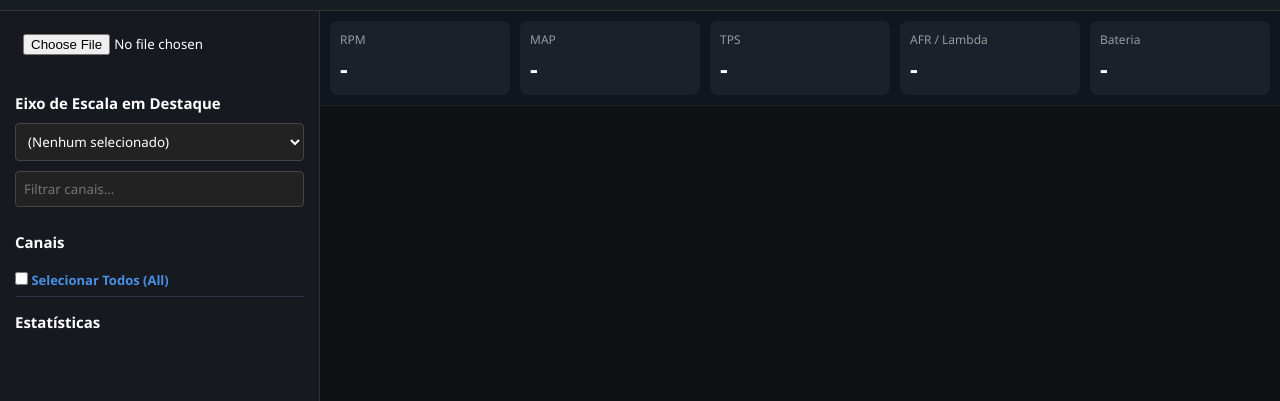
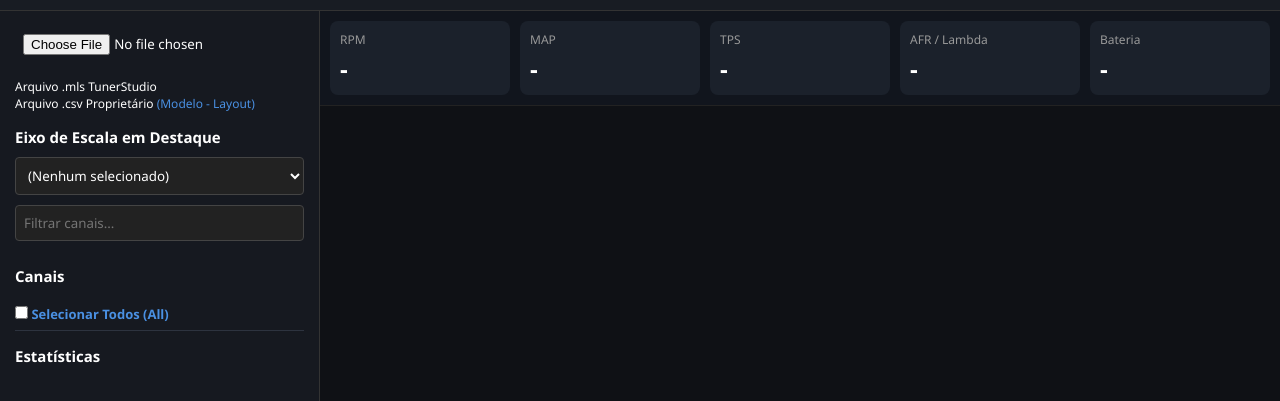
Before and after one commit to wfp2002/speeduinolog, a plain HTML site: page index.html in a window 1280 px wide. Shown: the part 49-450 px from the top of the page. Drawn offline with nearby package versions, Linux system fonts and the light colour scheme.

Commit message:
Add files via upload

```diff
--- a/index.html
+++ b/index.html
@@ -143,6 +143,11 @@
         .stats-item-general {
             border-left: 3px solid #4a90e2;
         }
+        a {
+            text-decoration: none;
+            color: #4a90e2;
+        }
+
     </style>
 </head>
 
@@ -157,6 +162,8 @@
         <div class="sidebar">
 
             <input type="file" id="fileInput" accept=".txt,.log,.csv,.msl">
+            <div style="font-size: 12px">Arquivo .mls TunerStudio</div>
+            <div style="font-size: 12px">Arquivo .csv Proprietário <a href="https://raw.githubusercontent.com/wfp2002/speeduinolog/refs/heads/main/layout_csv.txt" target="_blank" rel="noopener noreferrer">(Modelo - Layout)</a></div>
 
             <div class="section-title">Eixo de Escala em Destaque</div>
             <select id="primaryAxis" onchange="updateChart()">
```
